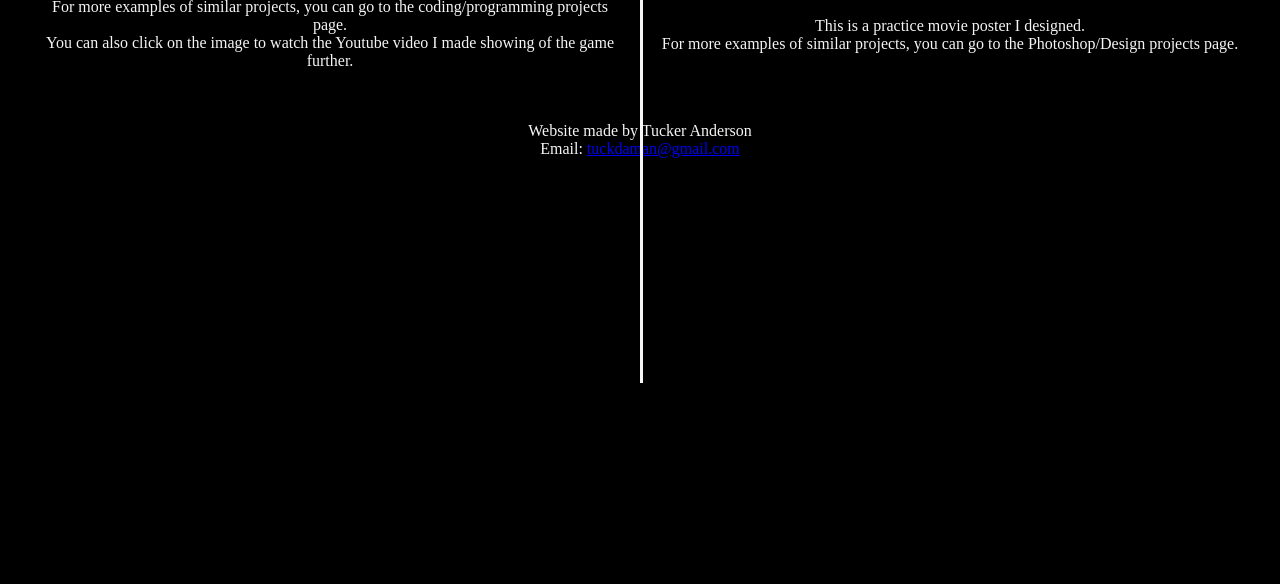
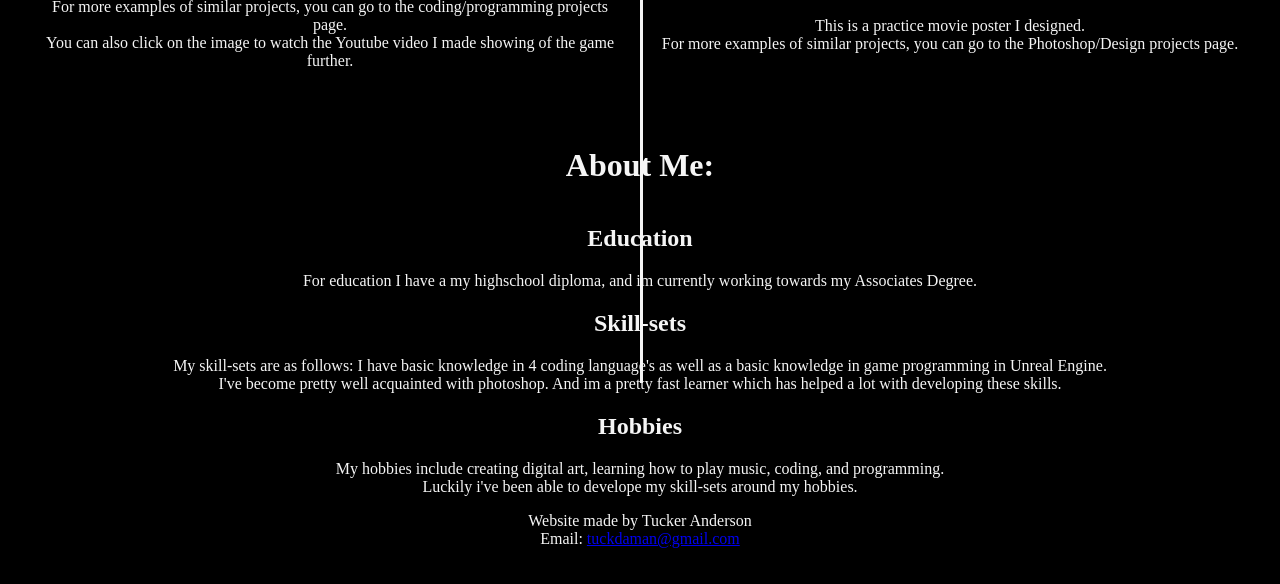
Before and after one commit to D1abloK1ng/Portfolio, a plain HTML site: page index.html in a window 1280 px wide. Shown: the part 810-1394 px from the top of the page. Before the commit the page ends 1193 px from the top, so only its background shows below. Drawn offline with Linux system fonts and the light colour scheme.

Commit message:
Additional information
This commit just adds an about me at the bottom of the index/home page.

```diff
--- a/index.html
+++ b/index.html
@@ -54,8 +54,8 @@
         </div>
         <!--A vertical line between the two columns for design-->
         <div class="vertical"></div>
+        <!--Second column example content-->
         <div class="column">
-            <!--Second column example content-->
             <h2>
                 Here is a example of one of my Design projects.
             </h2>
@@ -66,6 +66,42 @@
                 For more examples of similar projects, you can go to the Photoshop/Design projects page.
             </p>
         </div>
+    </div>
+
+    <!--This is the about me section-->
+    <div>
+        <!--About me title-->
+        <h1>
+            About Me:
+        </h1>
+        <!--Education section-->
+        <h2>
+            Education
+        </h2>
+        <!--Education section content-->
+        <p>
+            For education I have a my highschool diploma, and im currently working towards my Associates Degree.
+        </p>
+        <!--Skill sets section-->
+        <h2>
+            Skill-sets
+        </h2>
+        <!--Skill sets section content-->
+        <p>
+            My skill-sets are as follows: I have basic knowledge in 4 coding language's as well as a basic knowledge in game programming in Unreal Engine.
+            <br>
+            I've become pretty well acquainted with photoshop. And im a pretty fast learner which has helped a lot with developing these skills.
+        </p>
+        <!--Hobbies section-->
+        <h2>
+            Hobbies
+        </h2>
+        <!--Hobbies section content-->
+        <p>
+            My hobbies include creating digital art, learning how to play music, coding, and programming.
+            <br>
+            Luckily i've been able to develope my skill-sets around my hobbies.
+        </p>
     </div>
 
     <!--Footer to hold footer content-->
```
